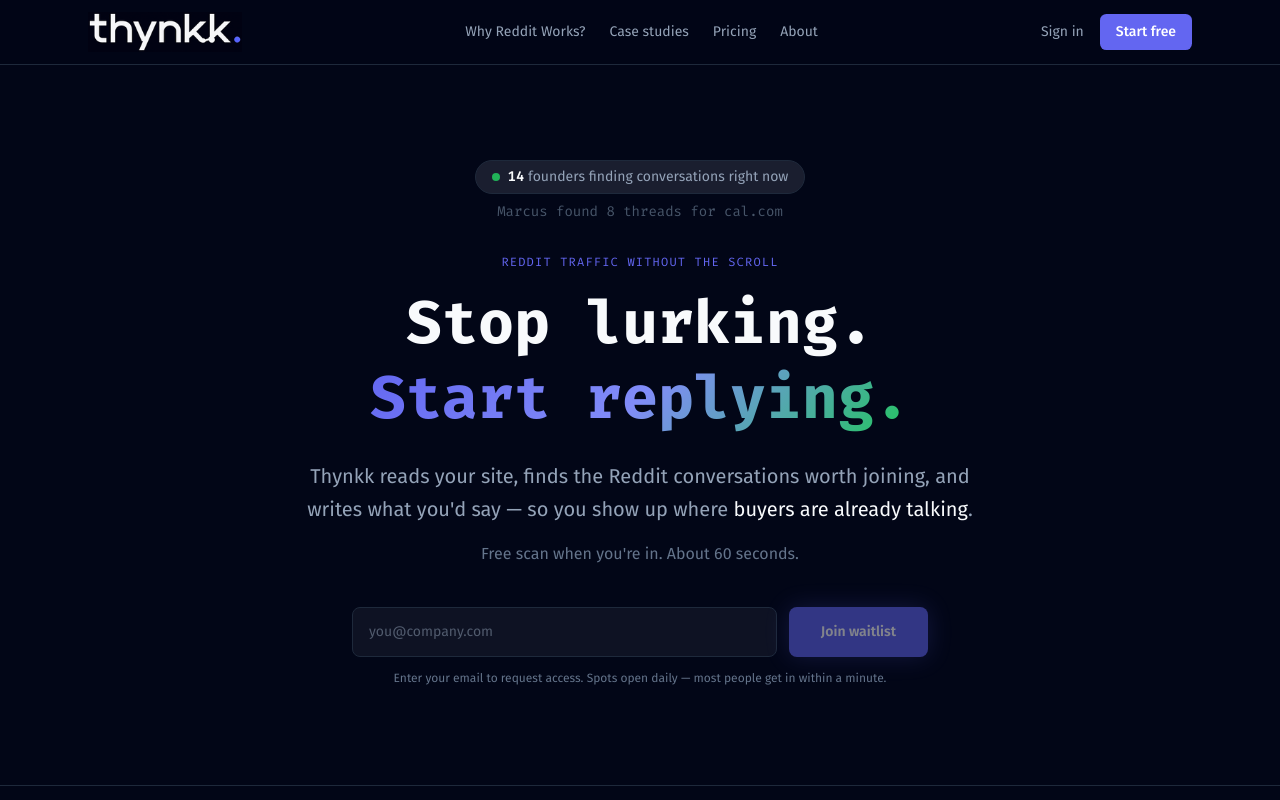
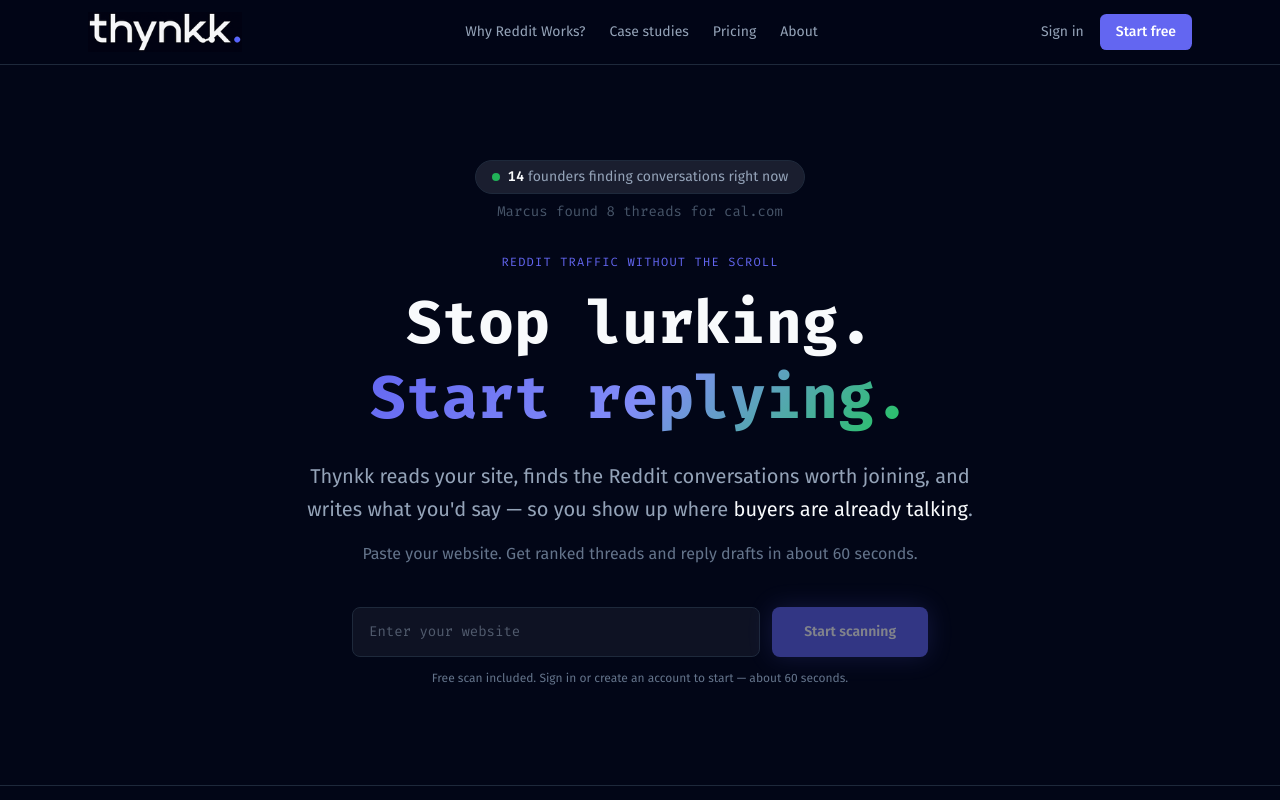
Before and after one commit to thakarpratik/thynkk, a Next.js app in the folder frontend/: page / in a window 1280 px wide. Shown: the top 800 px of the page. Built offline with nearby package versions, Linux system fonts and the light colour scheme; no server answers.

Commit message:
feat: replace waitlist with website scan CTA and Clerk auth
Hero and footer use enter-your-website + Start scanning; unauthenticated
users get Clerk signup/login, then land on dashboard with URL.

```diff
--- a/frontend/app/_components/HeroCTA.tsx
+++ b/frontend/app/_components/HeroCTA.tsx
@@ -1,15 +1,15 @@
 "use client";
 
-import { WaitlistForm } from "./WaitlistForm";
+import { HeroScanInput } from "./HeroScanInput";
 
 interface HeroCTAProps {
-  source?: string;
+  compact?: boolean;
 }
 
-export function HeroCTA({ source = "homepage" }: HeroCTAProps) {
+export function HeroCTA({ compact = false }: HeroCTAProps) {
   return (
-    <div className="w-full max-w-xl mx-auto">
-      <WaitlistForm source={source} variant="hero" />
+    <div className={`w-full mx-auto ${compact ? "max-w-xl" : "max-w-xl"}`}>
+      <HeroScanInput compact={compact} buttonLabel="Start scanning" />
     </div>
   );
 }
--- a/frontend/app/_components/HeroScanInput.tsx
+++ b/frontend/app/_components/HeroScanInput.tsx
@@ -2,6 +2,7 @@
 
 import { useState } from "react";
 import { useRouter } from "next/navigation";
+import { useAuth, useClerk } from "@clerk/nextjs";
 
 function normalizeUrl(raw: string): string {
   const trimmed = raw.trim();
@@ -13,17 +14,38 @@ function normalizeUrl(raw: string): string {
 
 interface HeroScanInputProps {
   compact?: boolean;
+  buttonLabel?: string;
 }
 
-export function HeroScanInput({ compact = false }: HeroScanInputProps) {
+export function HeroScanInput({
+  compact = false,
+  buttonLabel,
+}: HeroScanInputProps) {
   const router = useRouter();
+  const { isSignedIn, isLoaded } = useAuth();
+  const { openSignUp } = useClerk();
   const [url, setUrl] = useState("");
+
+  const label =
+    buttonLabel ?? (compact ? "Start scanning" : "Start scanning");
 
   const handleSubmit = (e?: React.FormEvent) => {
     e?.preventDefault();
     const target = normalizeUrl(url);
     if (!target) return;
-    router.push(`/dashboard?url=${encodeURIComponent(target)}`);
+
+    const dashboardPath = `/dashboard?url=${encodeURIComponent(target)}`;
+
+    if (isLoaded && isSignedIn) {
+      router.push(dashboardPath);
+      return;
+    }
+
+    // Prompt Clerk signup/login, then land on dashboard with the URL ready
+    openSignUp({
+      forceRedirectUrl: dashboardPath,
+      signInForceRedirectUrl: dashboardPath,
+    });
   };
 
   return (
@@ -34,13 +56,13 @@ export function HeroScanInput({ compact = false }: HeroScanInputProps) {
           inputMode="url"
           value={url}
           onChange={(e) => setUrl(e.target.value)}
-          placeholder="https://yourproduct.com"
-          className="flex-1 bg-[#0E1223] border border-[#1E293B] focus:border-[#6366F1] outline-none text-[#F8FAFC] placeholder:text-[#94A3B8]/50 px-4 py-3 rounded-lg text-sm font-mono transition-colors text-left"
+          placeholder="Enter your website"
+          className="flex-1 bg-[#0E1223] border border-[#1E293B] focus:border-[#6366F1] outline-none text-[#F8FAFC] placeholder:text-[#94A3B8]/50 px-4 py-3.5 rounded-lg text-sm font-mono transition-colors text-left"
           aria-label="Your website URL"
         />
         <button
           type="submit"
-          disabled={!url.trim()}
+          disabled={!url.trim() || !isLoaded}
           className={`disabled:opacity-50 disabled:cursor-not-allowed text-white px-6 py-3 rounded-lg font-medium text-sm transition-all cursor-pointer whitespace-nowrap ${
             compact
               ? "bg-[#1A1E2F] border border-[#1E293B] hover:border-[#6366F1] text-[#CBD5E1]"
@@ -48,9 +70,14 @@ export function HeroScanInput({ compact = false }: HeroScanInputProps) {
           }`}
           style={compact ? undefined : { boxShadow: "0 0 24px rgba(99,102,241,0.35)" }}
         >
-          {compact ? "Free scan" : "Scan your site for free"}
+          {label}
         </button>
       </div>
+      {!compact && (
+        <p className="text-xs text-[#64748B] mt-3 leading-relaxed">
+          Free scan included. Sign in or create an account to start — about 60 seconds.
+        </p>
+      )}
     </form>
   );
 }
--- a/frontend/app/_components/PlanCTA.tsx
+++ b/frontend/app/_components/PlanCTA.tsx
@@ -2,7 +2,7 @@
 
 import { useEffect, useState } from "react";
 import Link from "next/link";
-import { useAuth } from "@clerk/nextjs";
+import { useAuth, useClerk } from "@clerk/nextjs";
 import { fetchBillingStatus } from "../dashboard/_lib/api";
 
 interface PlanCTAProps {
@@ -10,10 +10,11 @@ interface PlanCTAProps {
 }
 
 const base =
-  "block text-center px-6 py-2.5 rounded-md font-medium text-sm transition-all";
+  "block w-full text-center px-6 py-2.5 rounded-md font-medium text-sm transition-all cursor-pointer";
 
 export function PlanCTA({ plan }: PlanCTAProps) {
   const { isSignedIn, isLoaded, getToken } = useAuth();
+  const { openSignUp } = useClerk();
   const [isPro, setIsPro] = useState(false);
   const [ready, setReady] = useState(false);
 
@@ -60,12 +61,18 @@ export function PlanCTA({ plan }: PlanCTAProps) {
   if (plan === "free") {
     if (!isSignedIn) {
       return (
-        <Link
-          href="/"
+        <button
+          type="button"
+          onClick={() =>
+            openSignUp({
+              forceRedirectUrl: "/dashboard",
+              signInForceRedirectUrl: "/dashboard",
+            })
+          }
           className={`${base} border border-[#1E293B] hover:border-[#6366F1] text-[#F8FAFC]`}
         >
-          Join waitlist — free scan
-        </Link>
+          Start free scan
+        </button>
       );
     }
 
@@ -93,12 +100,18 @@ export function PlanCTA({ plan }: PlanCTAProps) {
   // Pro plan
   if (!isSignedIn) {
     return (
-      <Link
-        href="/"
+      <button
+        type="button"
+        onClick={() =>
+          openSignUp({
+            forceRedirectUrl: "/dashboard?upgrade=true",
+            signInForceRedirectUrl: "/dashboard?upgrade=true",
+          })
+        }
         className={`${base} bg-[#6366F1] hover:bg-[#4F46E5] text-white transition-colors`}
       >
-        Get access, then upgrade
-      </Link>
+        Sign up &amp; buy Launch Pack
+      </button>
     );
   }
 
--- a/frontend/app/page.tsx
+++ b/frontend/app/page.tsx
@@ -5,7 +5,6 @@ import { SiteFooter } from "./_components/SiteFooter";
 import { PlanCTA } from "./_components/PlanCTA";
 import { LiveActivity } from "./_components/LiveActivity";
 import { HeroCTA } from "./_components/HeroCTA";
-import { WaitlistForm } from "./_components/WaitlistForm";
 import { PACK_FEATURE_LIST, PACK_NAME, PACK_PRICE_USD } from "./_lib/pricing";
 
 export const metadata: Metadata = {
@@ -36,7 +35,7 @@ export default function LandingPage() {
             Thynkk reads your site, finds the Reddit conversations worth joining, and writes what you&apos;d say — so you show up where <span className="text-[#F8FAFC]">buyers are already talking</span>.
           </p>
           <p className="text-base text-[#64748B] max-w-xl mx-auto mb-10 leading-relaxed">
-            Free scan when you&apos;re in. About 60 seconds.
+            Paste your website. Get ranked threads and reply drafts in about 60 seconds.
           </p>
           <HeroCTA />
         </div>
@@ -193,9 +192,9 @@ export default function LandingPage() {
             Reddit traffic works.<br /><span className="text-gradient">Stop grinding for it.</span>
           </h2>
           <p className="text-[#94A3B8] mb-8 max-w-lg mx-auto leading-relaxed">
-            Enter your email. If a spot opens up, you&apos;re in — then straight to your first scan.
+            Enter your website and start scanning. Sign in takes a few seconds — then you&apos;re in.
           </p>
-          <WaitlistForm source="homepage-footer" variant="footer" />
+          <HeroCTA />
         </div>
       </section>
 
--- a/frontend/app/pricing/page.tsx
+++ b/frontend/app/pricing/page.tsx
@@ -173,10 +173,10 @@ export default function PricingPage() {
             Contact us
           </Link>
           <Link
-            href="/"
+            href="/dashboard"
             className="inline-block bg-[#6366F1] hover:bg-[#4F46E5] text-white px-8 py-3 rounded-lg font-medium text-sm transition-colors"
           >
-            Join waitlist
+            Start scanning
           </Link>
         </div>
 
```
